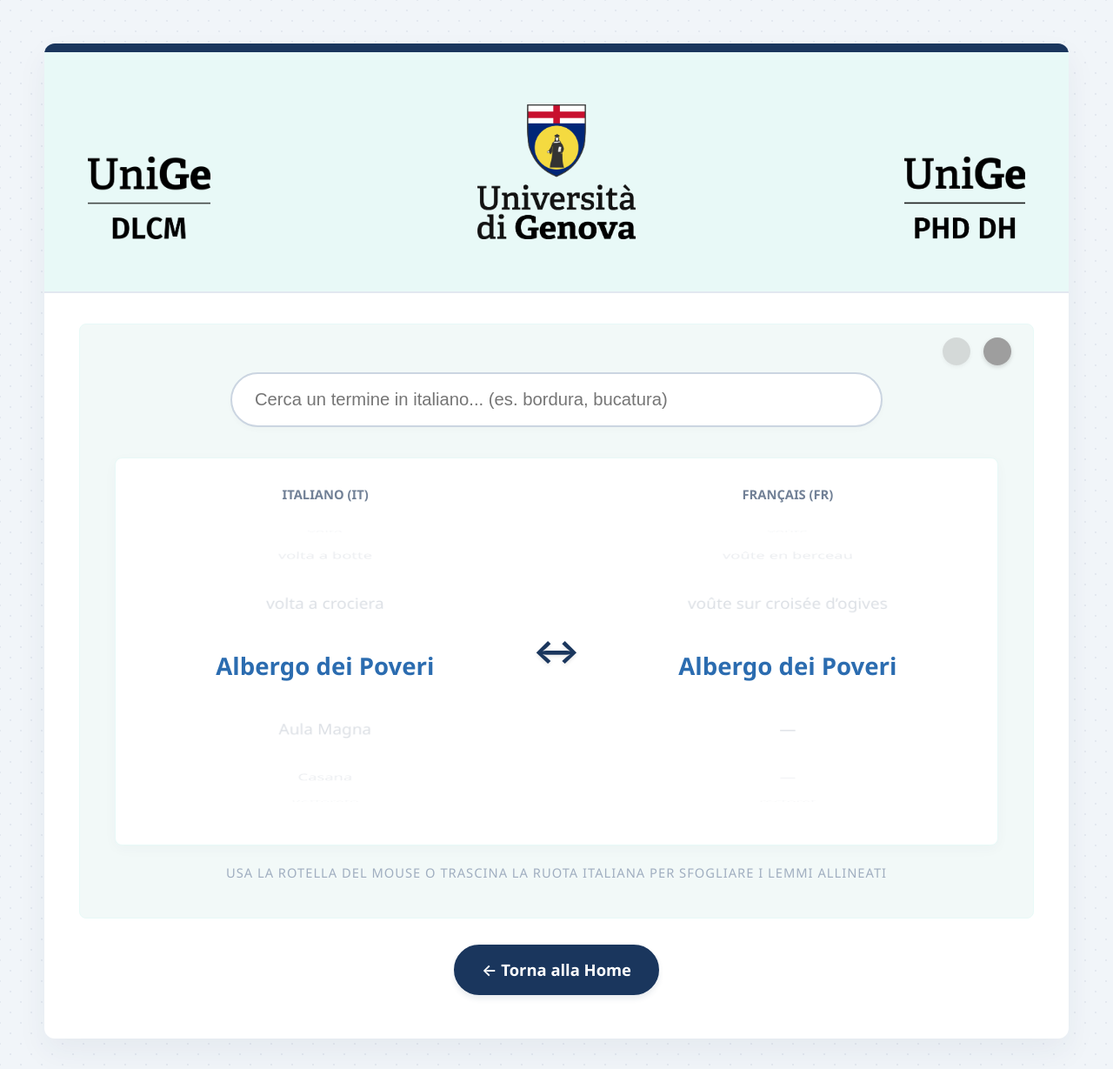
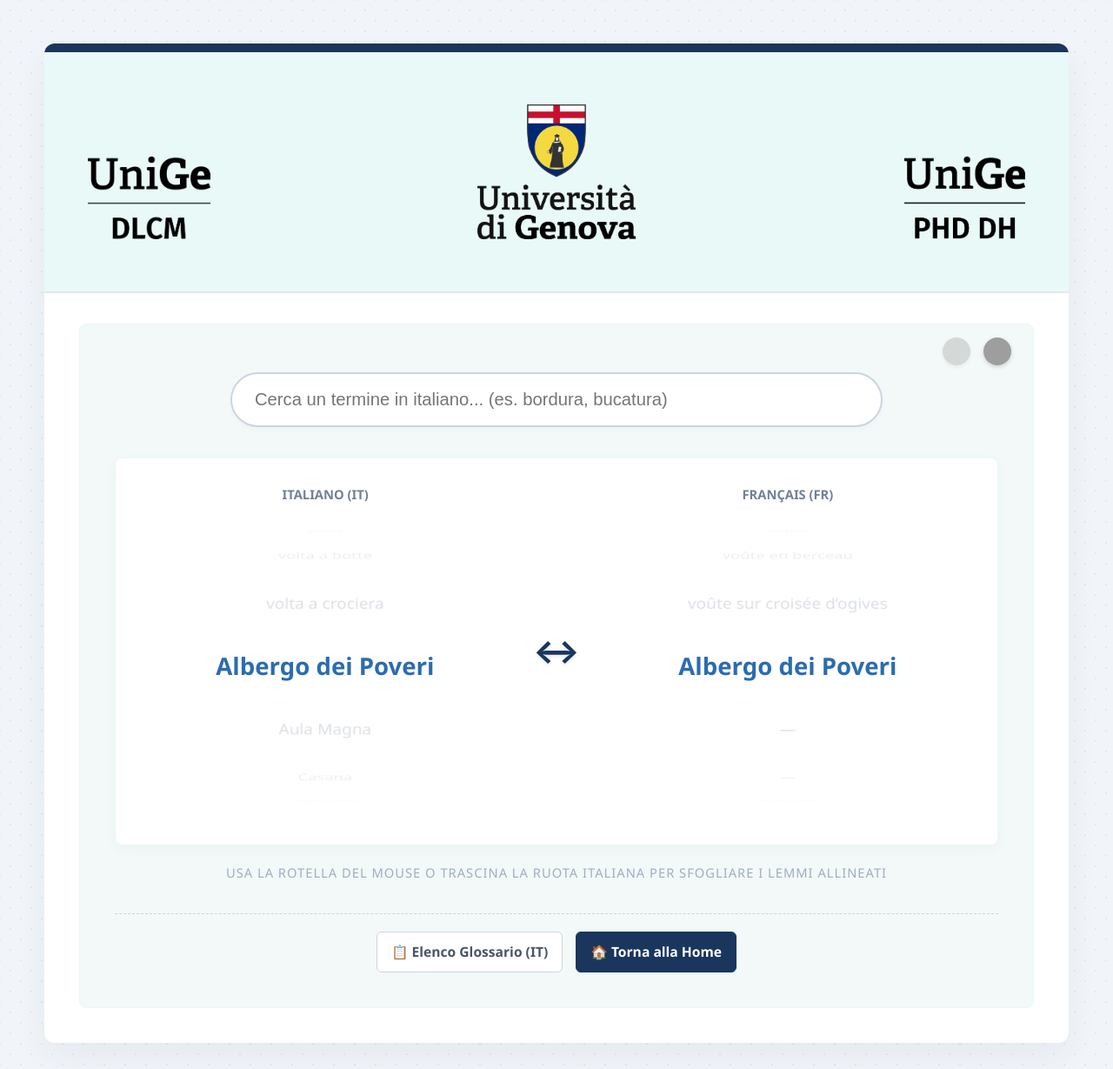
Before and after one commit to Gian1096/glossariobalbisenarega, a Jekyll site: the page built from ricerca-it.html, in a window 1280 px wide. Shown: the whole page at 87% size. Built offline with Jekyll 4.4.1, drawn with Linux system fonts in a browser that asks for light colours; grey boxes are pictures that could not be loaded.

Commit message:
Update ricerca-it.html

```diff
--- a/ricerca-it.html
+++ b/ricerca-it.html
@@ -117,7 +117,7 @@
             flex: 1;
             position: relative;
             width: 100%;
-            min-width: 0; /* Impedisce ai testi lunghi di rompere il flexbox */
+            min-width: 0;
         }
 
         .Colonna-Connessione {
@@ -219,33 +219,6 @@
             letter-spacing: 1px;
         }
 
-        .Contenitore-Ritorno {
-            text-align: center;
-            margin: 30px auto 10px auto;
-        }
-
-        .Btn-Ritorno {
-            display: inline-block;
-            background-color: #1a365d; /* Blu scuro istituzionale (lo stesso dei testi attivi) */
-            color: #ffffff; /* Scritta bianca */
-            text-decoration: none;
-            font-weight: 600;
-            font-size: 1em;
-            padding: 12px 30px; /* Un pizzico di respiro in più per il formato solido */
-            border-radius: 50px;
-            border: 2px solid #1a365d;
-            transition: all 0.2s ease;
-            box-shadow: 0 4px 6px rgba(26, 54, 93, 0.1); /* Una leggera ombra per dargli profondità */
-        }
-
-        .Btn-Ritorno:hover {
-            background-color: #2b6cb0; /* Si schiarisce su un blu più acceso al passaggio del mouse */
-            border-color: #2b6cb0;
-            color: #ffffff;
-            transform: translateY(-2px);
-            box-shadow: 0 6px 12px rgba(26, 54, 93, 0.15);
-        }
-
         .Bollino-Flag {
             width: 32px;
             height: 32px;
@@ -273,7 +246,7 @@
                 width: 100%;
             }
             .Freccia-Asse {
-                transform: rotate(90deg); /* Ruota la freccia bidirezionale in verticale sui telefoni */
+                transform: rotate(90deg);
             }
         }
     </style>
@@ -299,7 +272,7 @@
 
                 <div style="position: absolute; top: 15px; right: 25px; z-index: 20; display: flex; gap: 15px; align-items: center;">
                     <img src="https://flagcdn.com/w40/it.png" class="Bollino-Flag" style="opacity: 0.35; cursor: default;" title="Versione Italiana (Corrente)">
-                    <a href="{{ '/ricerca-fr.html' | relative_url }}" style="text-decoration: none; transition: transform 0.2s; display: block;" onmouseover="this.style.transform='scale(1.15)';" onmouseout="this.style.transform='scale(1)';" title="Version Française">
+                    <a href="{{ '/ricerca-fr.html' | relative_url }}" style="text-decoration: none; transition: transform 0.2s; display: block;" onmouseover="this.style.transform='scale(1.15)';" onmouseout="this.style.transform='scale(1)'" title="Version Française">
                         <img src="https://flagcdn.com/w40/fr.png" class="Bollino-Flag">
                     </a>
                 </div>
@@ -357,12 +330,17 @@
                 </div>
 
                 <div class="info-scroll">Usa la rotella del mouse o trascina la ruota italiana per sfogliare i lemmi allineati</div>
-            </div>
 
-            <div class="Contenitore-Ritorno">
-                <a href="{{ '/' | relative_url }}" class="Btn-Ritorno">
-                    &larr; Torna alla Home
-                </a>
+                <div style="display: flex; gap: 15px; justify-content: center; margin-top: 35px; padding-top: 20px; border-top: 1px dashed #cbd5e1; flex-wrap: wrap;">
+                    <a href="{{ site.baseurl }}/glossario-it.html" style="display: inline-flex; align-items: center; gap: 10px; text-decoration: none; color: #4a5568; font-size: 0.85em; font-weight: 600; padding: 10px 16px; background: #ffffff; border: 1px solid #cbd5e1; border-radius: 6px; transition: all 0.2s ease;" onmouseover="this.style.borderColor='#1a365d'; this.style.color='#1a365d'; this.style.background='#e8f9f7';" onmouseout="this.style.borderColor='#cbd5e1'; this.style.color='#4a5568'; this.style.background='#ffffff';">
+                        📋 Elenco Glossario (IT)
+                    </a>
+
+                    <a href="{{ site.baseurl }}/" style="display: inline-flex; align-items: center; gap: 10px; text-decoration: none; color: #ffffff; font-size: 0.85em; font-weight: 600; padding: 10px 16px; background: #1a365d; border: 1px solid #1a365d; border-radius: 6px; transition: all 0.2s ease;" onmouseover="this.style.background='#2b6cb0'; this.style.borderColor='#2b6cb0';" onmouseout="this.style.background='#1a365d'; this.style.borderColor='#1a365d';">
+                        🏠 Torna alla Home
+                    </a>
+                </div>
+
             </div>
         </main>
     </div>
```
